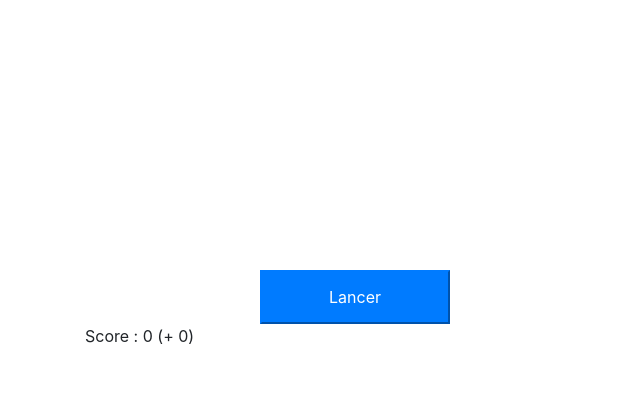
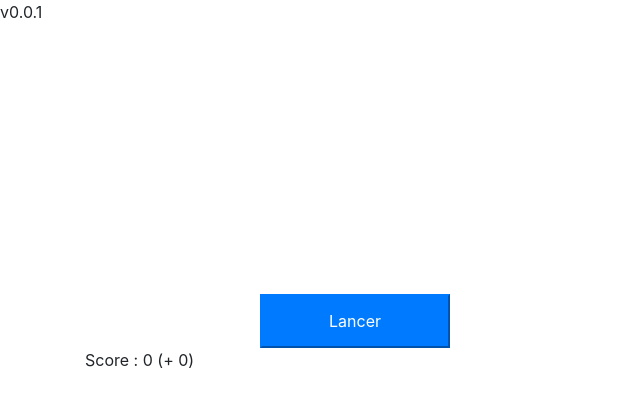
Before and after one commit to Lorest/DiceGarin, a plain HTML site: page index.html in a window 1280 px wide. Shown: the whole page, without its empty margins (0-640 px from the left). Drawn offline with nearby package versions, Linux system fonts and the light colour scheme.

Commit message:
add version

```diff
--- a/index.html
+++ b/index.html
@@ -22,6 +22,7 @@
 	</style>
 </head>
 <body>
+	<div>v0.0.1</div>
 	<div class="container">
 		<div id=game>
 			<!-- <div id="annonce"></div> -->
```
